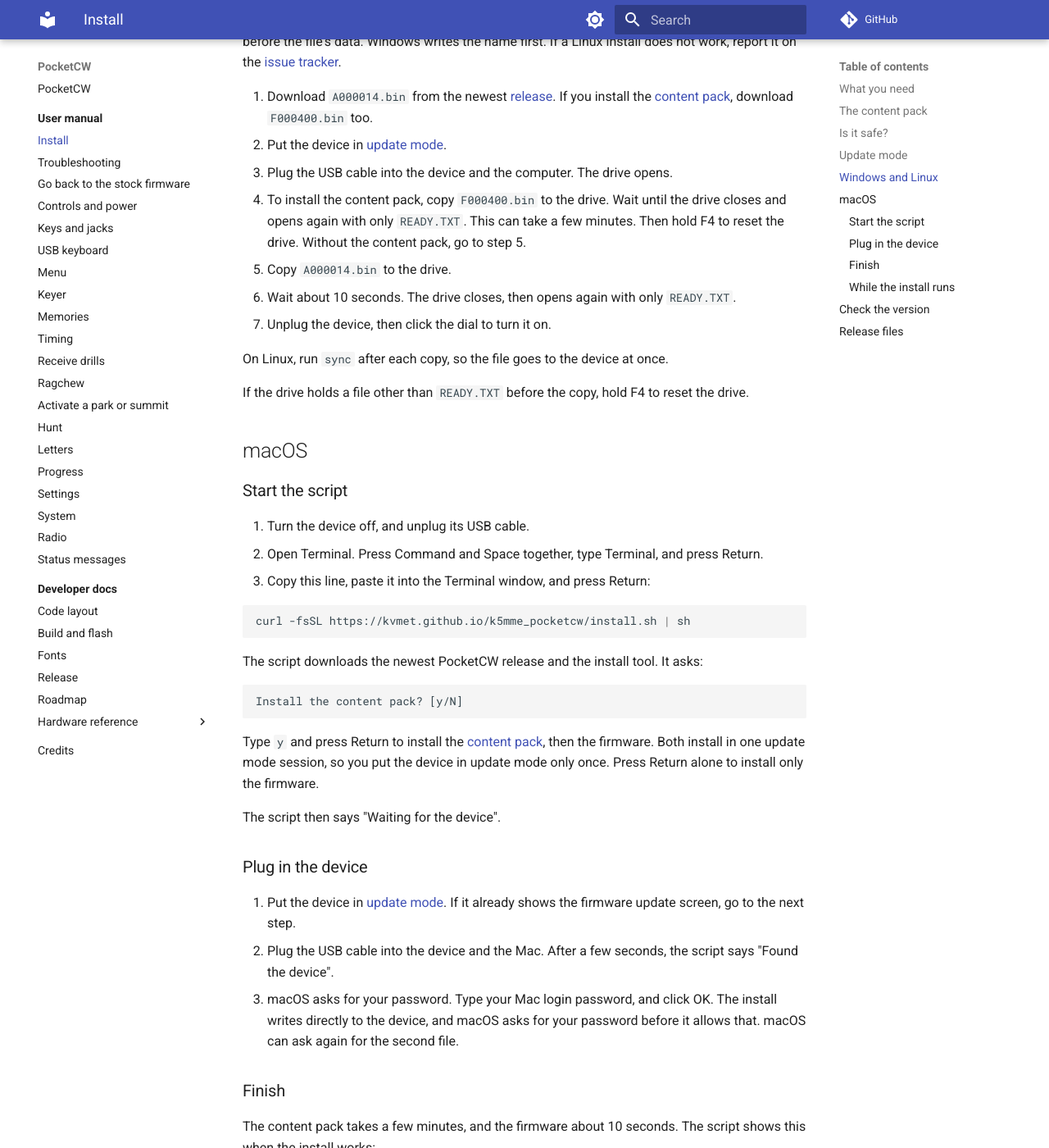
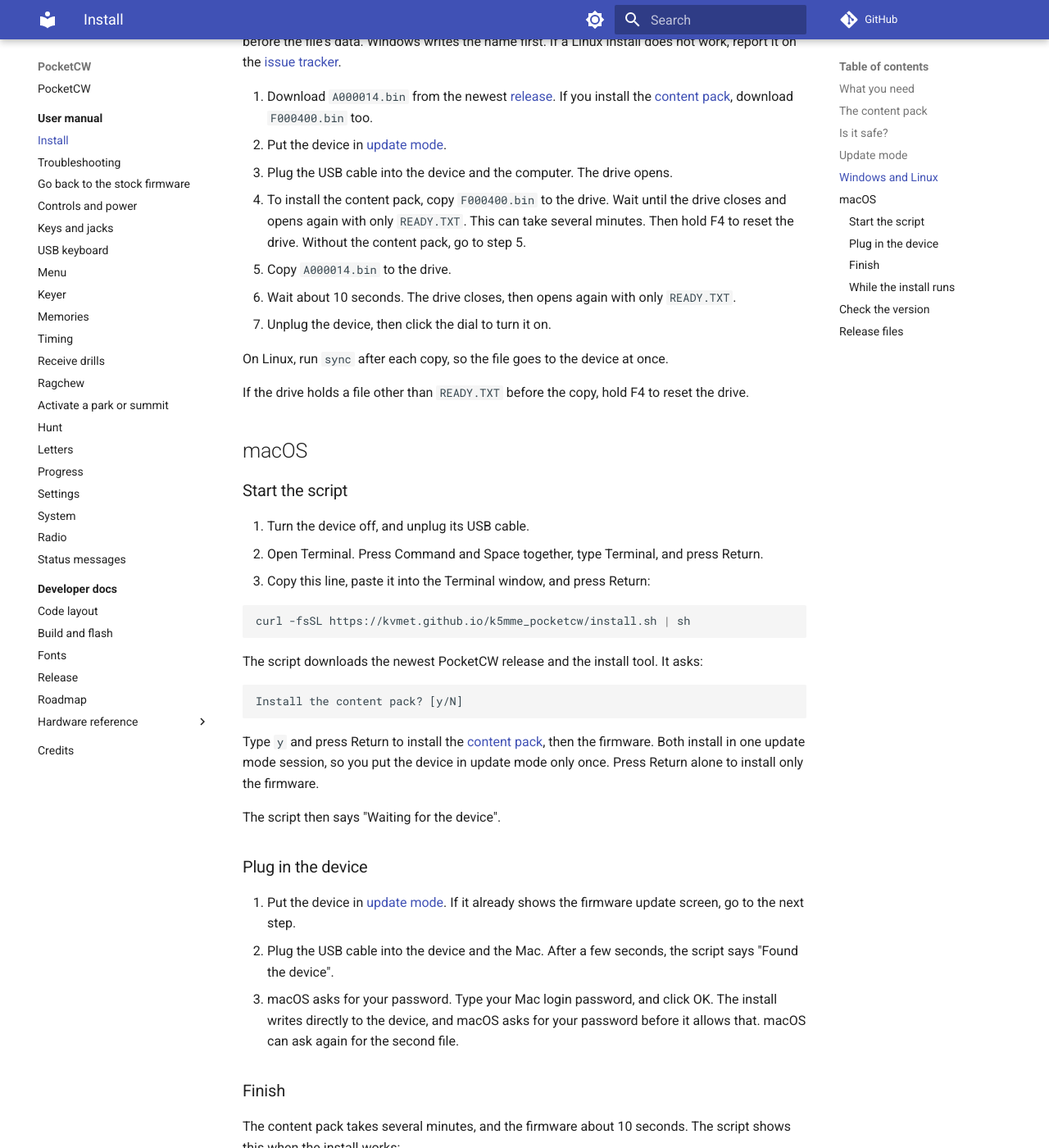
Before and after one commit to kvmet/k5mme_pocketcw, an MkDocs documentation site: the page built from docs/user/install.md, in a window 1280 px wide and 1400 px high, scrolled down 1779 px. Shown: the whole window at 82% size. Built offline with MkDocs 1.6.1 and Material for MkDocs 9.7.7, drawn with Linux system fonts in a browser that asks for light colours; comment, search, counter and statistics services are not loaded; some of the changed text lies outside the part shown.

Commit message:
docs(install): say the pack takes several minutes

````diff
--- a/docs/user/install.md
+++ b/docs/user/install.md
@@ -8,7 +8,7 @@
 
 - A computer with Windows, Linux, or macOS 10.15 or later on an Intel or Apple chip.
 - A USB cable that carries data. Some cables only charge. If the computer never finds the device, try a different cable.
-- About 10 minutes. The content pack is about 8 MB and takes a few minutes to install.
+- About 10 minutes. The content pack is about 8 MB and takes several minutes to install.
 
 ## The content pack
 
@@ -48,7 +48,7 @@
 1. Download `A000014.bin` from the newest [release](https://github.com/kvmet/k5mme_pocketcw/releases/latest). If you install the [content pack](#the-content-pack), download `F000400.bin` too.
 2. Put the device in [update mode](#update-mode).
 3. Plug the USB cable into the device and the computer. The drive opens.
-4. To install the content pack, copy `F000400.bin` to the drive. Wait until the drive closes and opens again with only `READY.TXT`. This can take a few minutes. Then hold F4 to reset the drive. Without the content pack, go to step 5.
+4. To install the content pack, copy `F000400.bin` to the drive. Wait until the drive closes and opens again with only `READY.TXT`. This can take several minutes. Then hold F4 to reset the drive. Without the content pack, go to step 5.
 5. Copy `A000014.bin` to the drive.
 6. Wait about 10 seconds. The drive closes, then opens again with only `READY.TXT`.
 7. Unplug the device, then click the dial to turn it on.
@@ -87,7 +87,7 @@
 
 ### Finish
 
-The content pack takes a few minutes, and the firmware about 10 seconds. The script shows this when the install works:
+The content pack takes several minutes, and the firmware about 10 seconds. The script shows this when the install works:
 
 ```
 Finished. Unplug the device.
````
Also changed, not shown: 1 other file.
